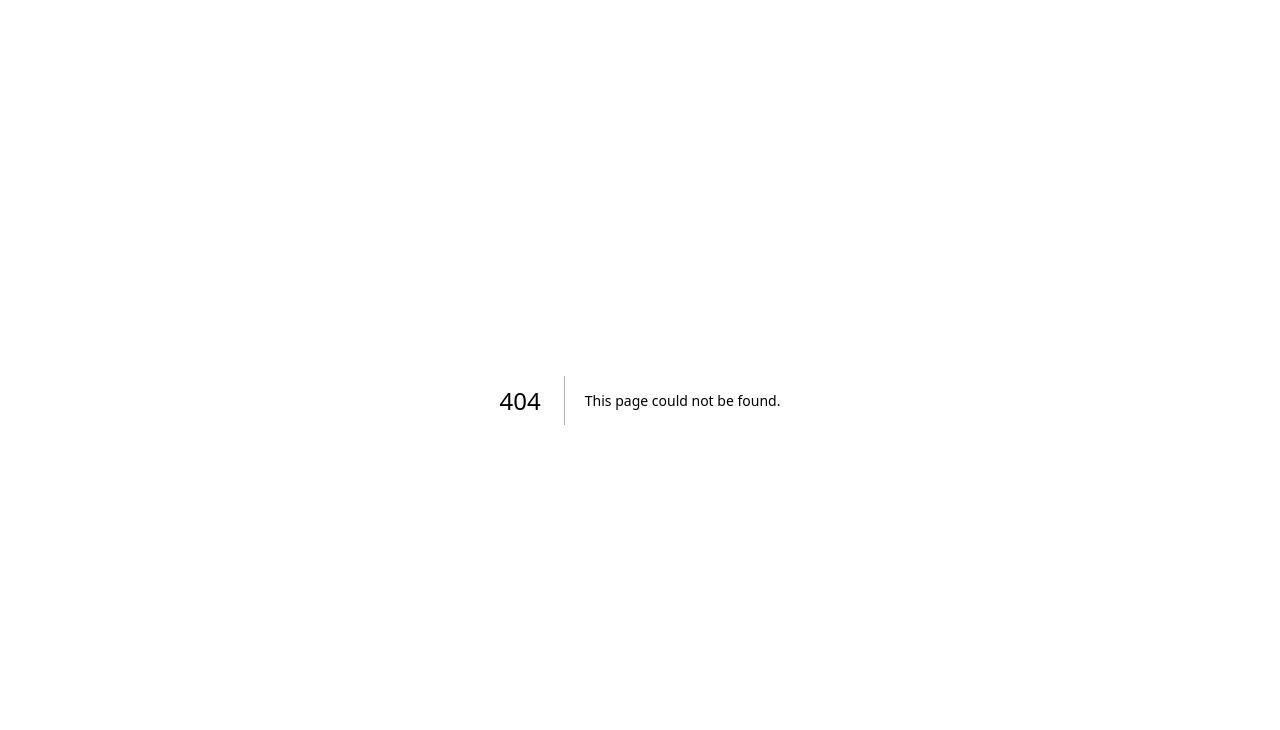
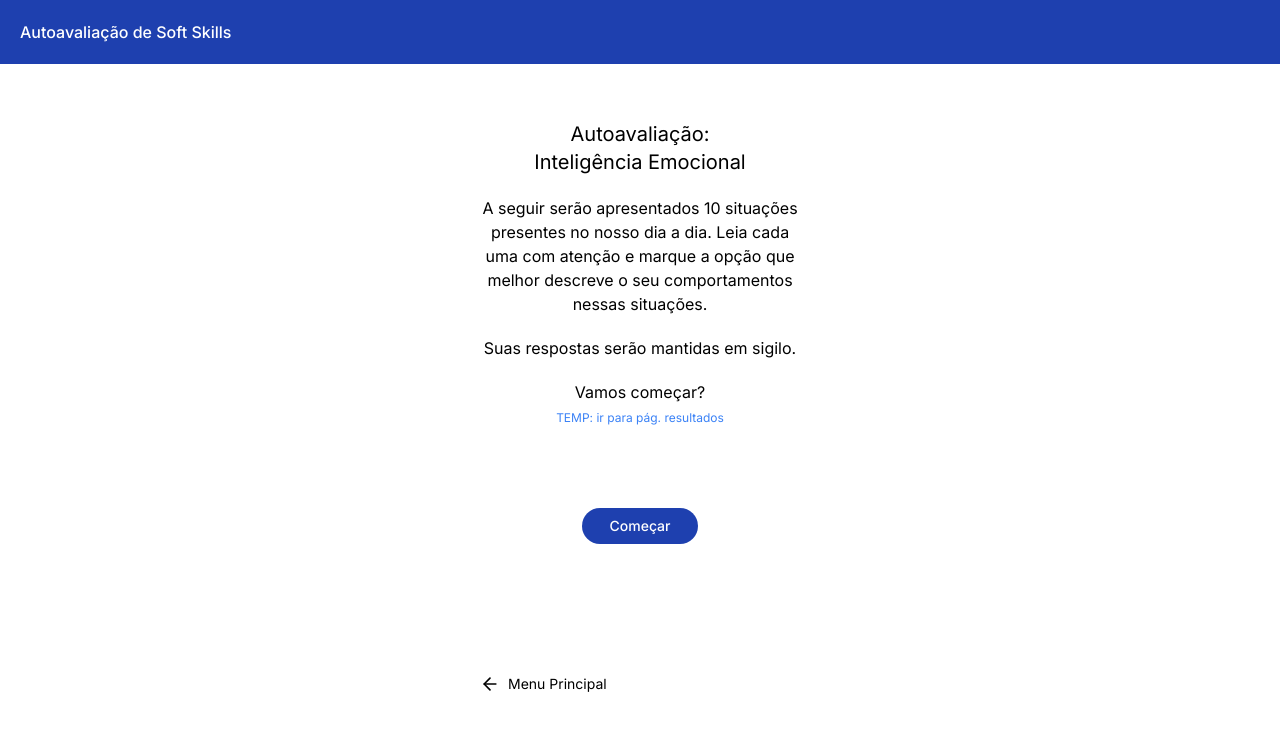
Before and after one commit to facsenacdf-2024/soft-skills-app, a Next.js app: page /inteligencia-emocional in a window 1280 px wide. Before the commit this address had no page. Shown: the top 730 px of the page. Built offline with nearby package versions, Linux system fonts and the light colour scheme.

Commit message:
feat: create InteligenciaEmocional page

```diff
--- /dev/null
+++ b/src/app/inteligencia-emocional/page.tsx
@@ -0,0 +1,36 @@
+'use client';
+import { ArrowLeft } from "lucide-react";
+import Button from "../components/button";
+
+export default function InteligenciaEmocional() {
+  return (
+    <>
+      <div className="w-full bg-blue-800 py-5 px-5">
+        <h1 className="font-medium text-white">Autoavaliação de Soft Skills</h1>
+      </div>
+
+      <div className="max-w-xs mx-auto my-14 space-y-5 text-center">
+        <h1 className="text-xl">Autoavaliação:<br />Inteligência Emocional</h1>
+        <p>
+          A seguir serão apresentados 10 situações presentes no nosso dia a dia.
+          Leia cada uma com atenção e marque a opção que melhor descreve o seu comportamentos nessas situações.
+        </p>
+        <p>
+          Suas respostas serão mantidas em sigilo.
+        </p>
+        <p>
+          Vamos começar?
+        </p>
+
+        <a href="/results" className="text-xs text-blue-500">TEMP: ir para pág. resultados</a>
+      </div>
+      <Button title="Começar" func={() => { }} className="my-20 w-fit mx-auto block" />
+      <div className="max-w-xs mx-auto mt-32">
+        <a href="/" className="flex items-center gap-2 text-sm w-fit">
+          <ArrowLeft width={20}/>
+          <span>Menu Principal</span>
+        </a>
+      </div>
+    </>
+  )
+}
```
